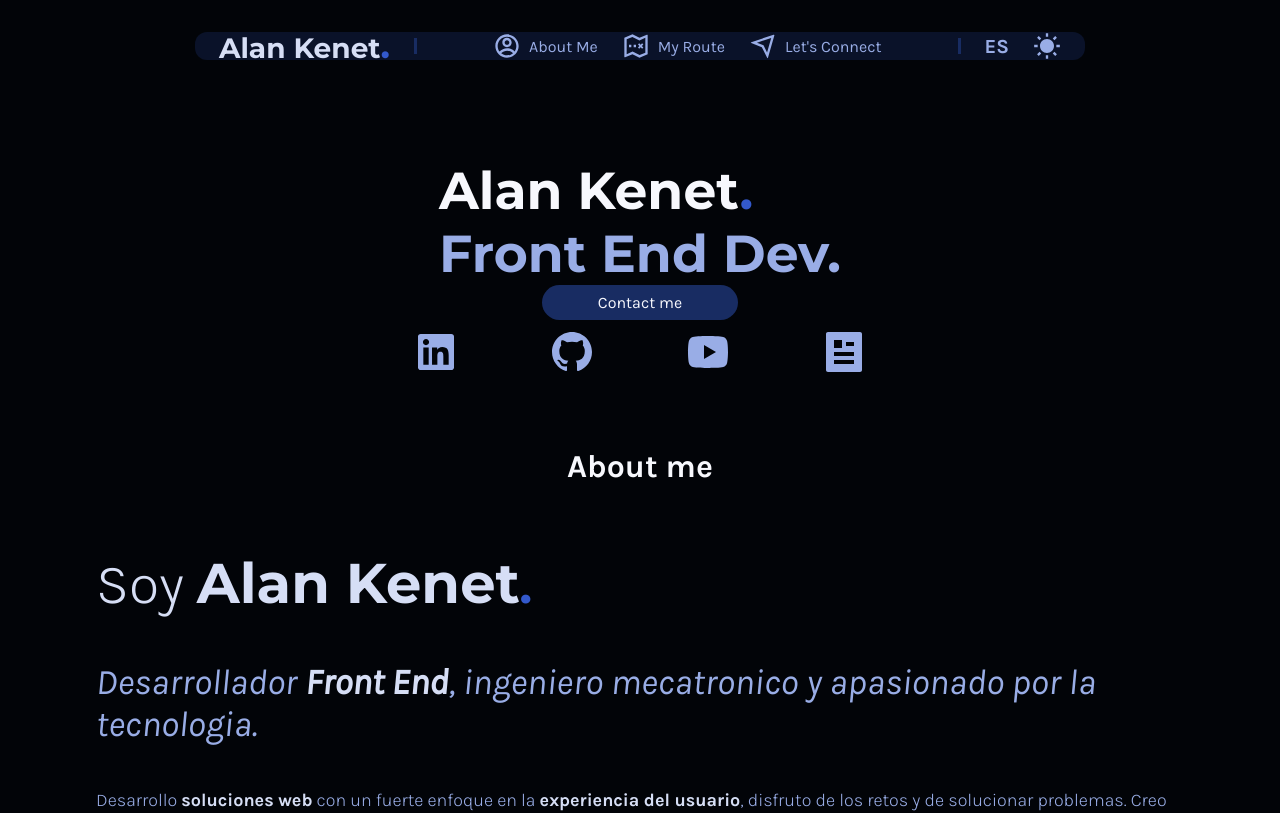
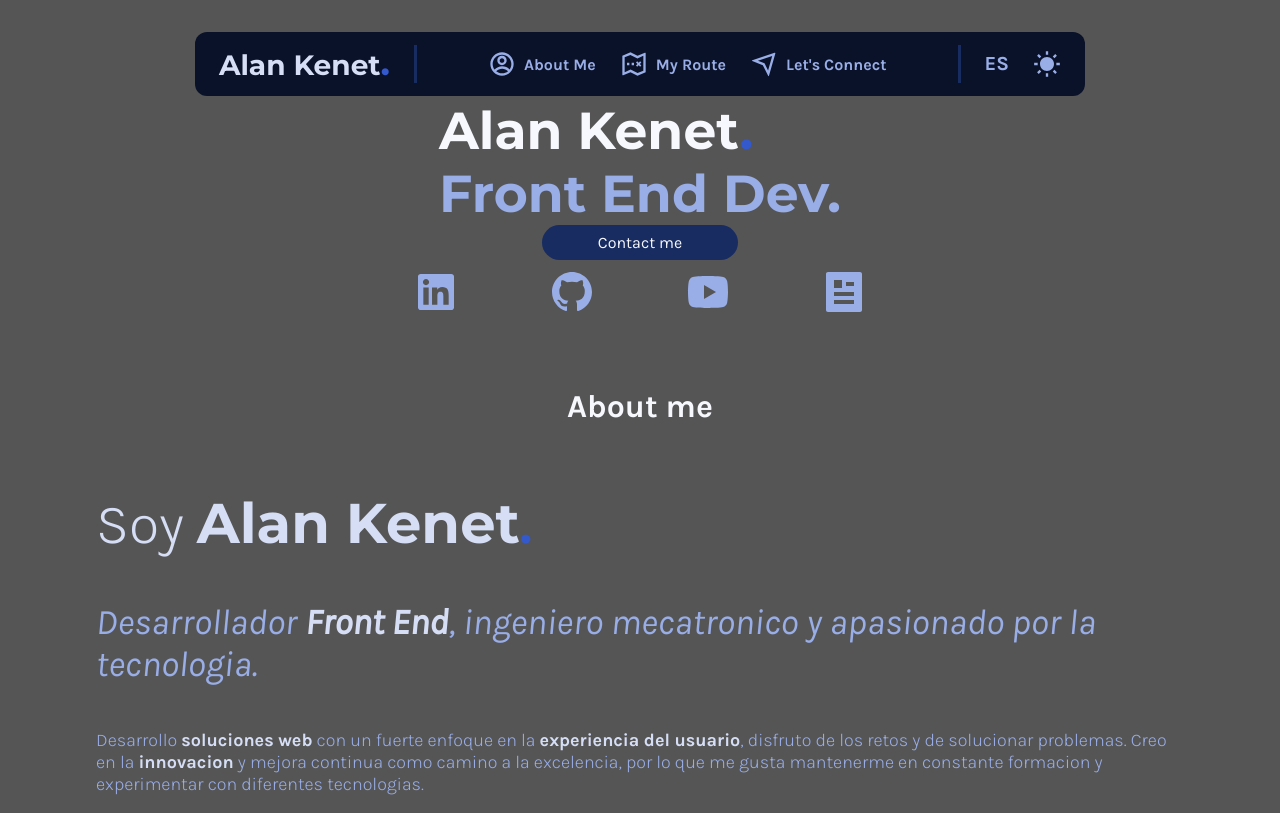
Before and after one commit to AlanKenet/react-portfolio, a React (Vite) app: page / in a window 1280 px wide. Shown: the top 813 px of the page. Built offline with nearby package versions, Linux system fonts and the light colour scheme.

Commit message:
navbar position fixed. app height fixed. scroll animations added.

```diff
--- a/src/components/bar/styles/Navbar.css
+++ b/src/components/bar/styles/Navbar.css
@@ -1,11 +1,14 @@
 :root{
   --nav-height: 4rem;
   --nav-margin-top: 2rem;
+  --nav-total-height: calc(var(--nav-height) + var(--nav-margin-top));
   --nav-max-width: var(--app-max-width);
   --nav-min-width: var(--app-min-width);
 }
 
 .navbar{
+  position: fixed;
+  z-index: 1001;
   display: flex;
   flex-direction: row;
   align-items: center;
@@ -52,6 +55,7 @@
   width: 100%;
   gap: 1.5rem;
   list-style: none;
+  font-weight: 700;
 }
 
 .navbar-list li{
--- a/src/styles/App.css
+++ b/src/styles/App.css
@@ -9,7 +9,7 @@
   display: flex;
   flex-direction: column;
   align-items: center;
-  height: 100dvh;
+  min-height: 100dvh;
 }
 
 .page-title{
--- a/src/styles/index.css
+++ b/src/styles/index.css
@@ -10,12 +10,15 @@
   --highlight: #d6def5;
   --white: #f7f8fd;
 
-  background-color: var(--black);
+  background-color: #555555;
 }
 
 html{
   font-size: 16px;/* 1rem = 16px */
   scroll-behavior: smooth;
+  scroll-padding-top: var(--nav-total-height);
+  scroll-snap-type: y mandatory;
+  scrollbar-width: none;
 }
 
 *{
```
